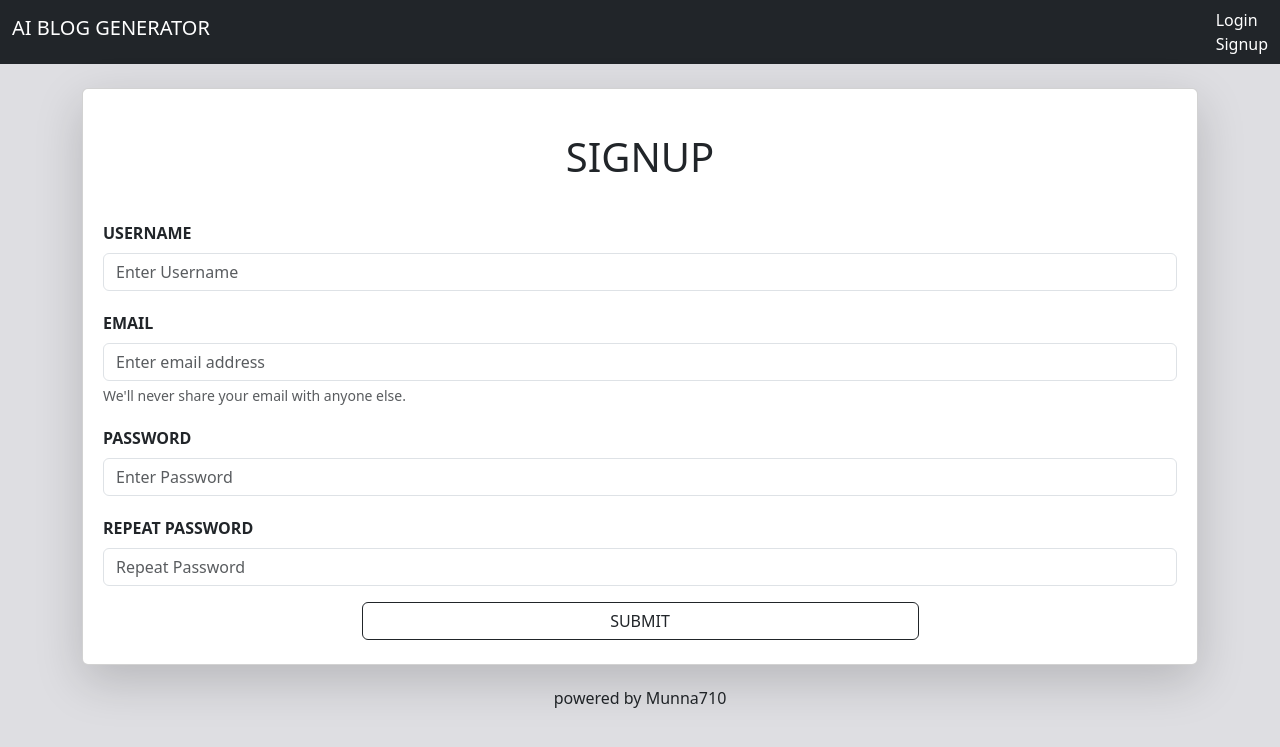
After one commit to munna710/Video-to-Blog-Generator, a Django app: template blogGenerator/templates/signUp.html in a window 1280 px wide. The commit adds this page. Shown: the top 747 px of the page. Run offline with Django 5.2, Linux system fonts and the light colour scheme; the template is opened without the code that fills it, so the values that code supplies are empty.

Commit message:
chore: add new templates

```diff
--- a/blogGenerator/templates/index.html
+++ b/blogGenerator/templates/index.html
@@ -79,7 +79,7 @@
                 </div>
 
                 <div class="text-center">
-                    <button type="submit" class="btn btn-outline-dark" id="blogGeneratorButton">GENERATE</button>
+                    <button type="submit" class="btn btn-outline-dark w-50" id="blogGeneratorButton">GENERATE</button>
                 </div>
             </form>
              </div>
--- /dev/null
+++ b/blogGenerator/templates/signUp.html
@@ -0,0 +1,76 @@
+<!DOCTYPE html>
+<html lang="en">
+<head>
+    <meta charset="UTF-8">
+    <meta name="viewport" content="width=device-width, initial-scale=1.0">
+    <title>AI Blog Generator</title>
+    <link href="https://cdn.jsdelivr.net/npm/bootstrap@5.3.3/dist/css/bootstrap.min.css" rel="stylesheet">
+</head>
+<body class="" style="background-color: rgb(222, 222, 226);">
+
+            <!-- Navbar -->
+        <nav class="navbar navbar-dark bg-dark">
+        <div class="container-fluid">
+            <h1 class="navbar-brand" href="#">AI BLOG GENERATOR</h1>
+            <div class="">
+            <a class="text-white nav-link" href="#">Login</a>
+            <a class="text-white nav-link" href="#">Signup</a>
+        </div>
+        </div>
+        </nav>
+        <!-- main -->
+        <br>
+        <div class="container">
+            <!-- introduction section -->
+            <div class="card shadow-lg">
+                <br>
+            <h1 class="d-flex justify-content-center" style="margin: 20px;">
+                SIGNUP
+            </h1>
+
+            <!-- Youtube section -->
+             <div class="" >
+                <form>
+                    <div class="mb-3" style="margin: 20px;">
+                    <label for="userName" class="form-label" style="font-weight: bold;">USERNAME</label>
+                    <input class="form-control" name="userName" id="userName" type="text" placeholder="Enter Username">
+
+                </div>
+                <div class="mb-3" style="margin: 20px;">
+                    <label for="email" class="form-label" style="font-weight: bold;">EMAIL</label>
+                    <input class="form-control" name="email" id="email" type="email" placeholder="Enter email address">
+                    <div id="emailHelp" class="form-text">We'll never share your email with anyone else.</div>
+
+                </div>
+                <div class="mb-3" style="margin: 20px;">
+                    <label for="password" class="form-label" style="font-weight: bold;">PASSWORD</label>
+                    <input class="form-control" id="password" type="password" name="password" placeholder="Enter Password">
+
+                </div>
+                <div class="mb-3" style="margin: 20px;">
+                    <label for="repeatPassword" class="form-label" style="font-weight: bold;">REPEAT PASSWORD</label>
+                    <input class="form-control" id="repeatPassword" type="repeatPassword" name="repeatPassword" placeholder="Repeat Password">
+
+                </div>
+
+                <div class="text-center">
+                    <button type="submit" class="btn btn-outline-dark w-50" id="blogGeneratorButton">SUBMIT</button>
+                </div>
+            </form>
+             </div>
+            <br>
+
+        </div>
+
+
+        </div>
+        <footer class="footer text-center p-4">
+            <h6 class="text-dark">powered by Munna710</h6>
+
+        </footer>
+        <script>
+
+        </script>
+
+</body>
+</html>
```
Also changed, not shown: blogGenerator/templates/all-Blogs.html (added, +70 -0 lines), blogGenerator/templates/blog-Details.html (added, +62 -0 lines), blogGenerator/templates/login.html (added, +65 -0 lines).
